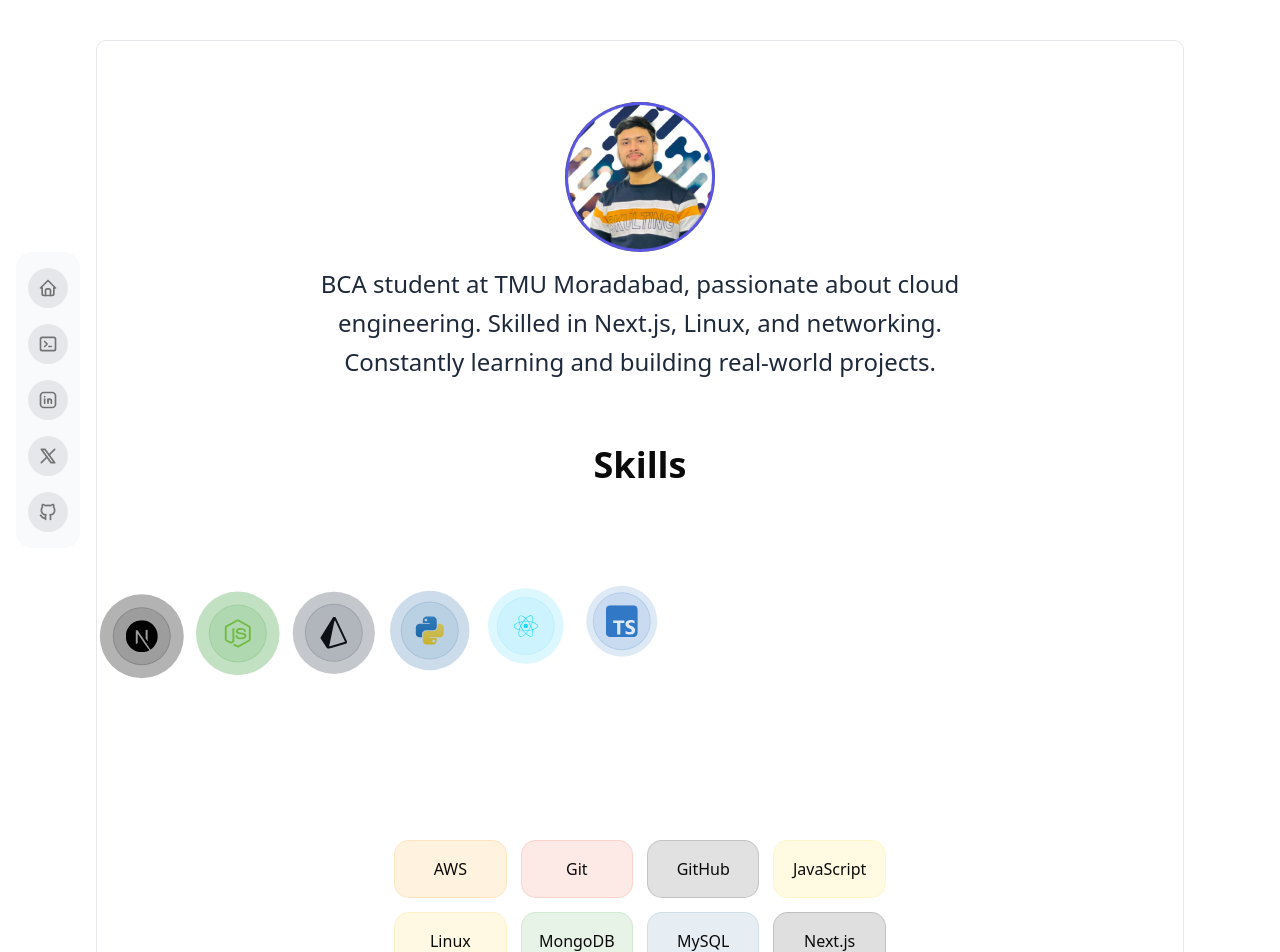
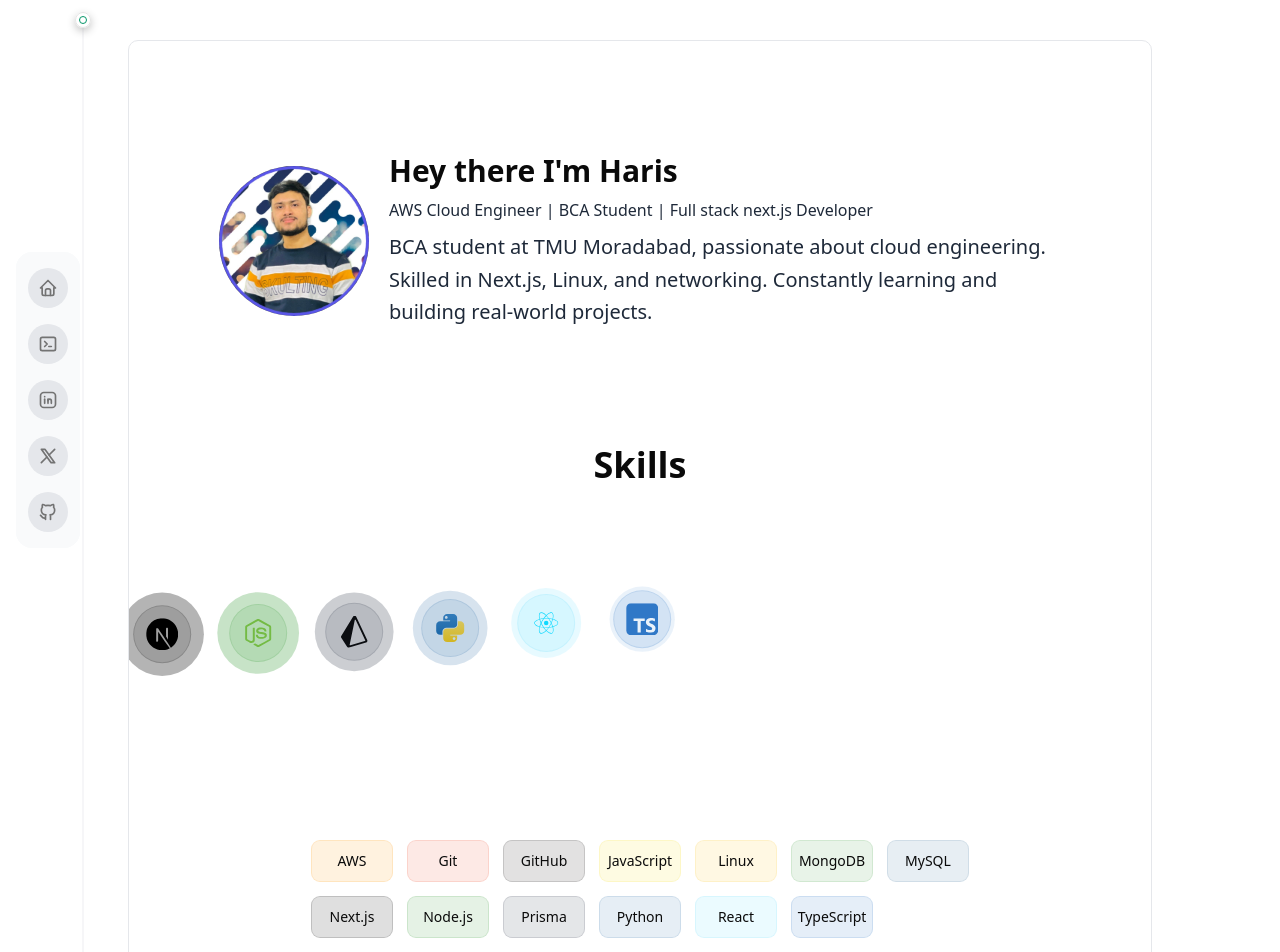
Before and after one commit to haris-al-hanafi/Portfolio, a Next.js app: page / in a window 1280 px wide. Shown: the top 952 px of the page. Built offline with nearby package versions, Linux system fonts and the light colour scheme.

Commit message:
Almost done

```diff
--- a/app/page.tsx
+++ b/app/page.tsx
@@ -2,21 +2,24 @@ import { CardHoverEffect } from '@/components/CardHoverEffect';
 import FloatingDock from '@/components/FloatingDock';
 import WaveIcons from '@/components/FloatingIcons';
 import Skills from '@/components/Skills';
+import { TracingBeam } from '@/components/ui/tracing-beam';
 import { socialMedialinks } from '@/constants/links';
 import Hero from '@/layouts/Hero';
 
 export default function Home() {
   return (
     <main className=" relative min-h-screen flex justify-center">
+      <TracingBeam>
       <div className='absolute left-6 z-50 '>
         <FloatingDock links={socialMedialinks} />
       </div>
-      <div className='h-full w-[85%] mt-10 rounded-lg border border-gray-200 flex flex-col items-center justify-center'>
+      <div className='h-full sm:w-full w-[85%] mt-10 rounded-lg border border-gray-200 flex flex-col items-center justify-center'>
         <Hero />
         <WaveIcons />
        <Skills />
         <CardHoverEffect />
       </div>
+      </TracingBeam>
     </main>
   );
 }
--- a/components/CardHoverEffect.tsx
+++ b/components/CardHoverEffect.tsx
@@ -3,7 +3,7 @@ import { HoverEffect } from './ui/card-hover-effect';
 export function CardHoverEffect() {
   return (
     <div className="max-w-5xl mx-auto px-8 mt-10">
-        <h1 className='text-center text-3xl font-semibold'>Projects</h1>
+      <h1 className='text-center text-3xl font-semibold'>Projects</h1>
       <HoverEffect items={projects} />
     </div>
   );
@@ -12,15 +12,15 @@ export const projects = [
   {
     title: "AWS Recipt Tracker",
     description:
-      "A serverless, intelligent receipt tracking solution built on AWS. It automatically extracts key information from uploaded receipts, stores structured data in DynamoDB, and notifies users via SES email — all triggered seamlessly by an S3 upload.",
+      "A serverless AWS solution that extracts data from uploaded receipts, stores it in DynamoDB, and sends user notifications via SES—all triggered by an S3 upload.",
     link: "https://github.com/haris-al-hanafi/Reciept-Tracker-with-AWS.git",
 
   },
   {
     title: "Personal Portfolio",
     description:
-      "A modern, responsive portfolio built with Next.js, Tailwind CSS, and Framer Motion to showcase my projects and skills. It features smooth animations, a minimal UI, and an interactive floating dock for quick access to my social profiles.",
-    link: "https://github.com/haris-al-hanafi/Reciept-Tracker-with-AWS.git",
+      "A modern portfolio built with Next.js, Tailwind CSS, and Framer Motion, featuring smooth animations, minimal UI, and an interactive floating dock.",
+    link: "https://github.com/haris-al-hanafi/Portfolio.git",
 
   },
 ];
--- a/components/Skills.tsx
+++ b/components/Skills.tsx
@@ -7,17 +7,17 @@ import {
 
 const Skills = () => {
   return (
-    <div className="grid grid-cols-2 sm:grid-cols-3 md:grid-cols-4 gap-4 p-4">
+    <div className="grid grid-cols-3 sm:grid-cols-4 md:grid-cols-5 lg:grid-cols-7 gap-4 p-4">
       {[...iconsgrp1, ...iconsgrp2].map(({ icon: Icon, label, description, color }, index) => (
         <div
           key={index}
-          className={`flex flex-col items-center justify-center p-4 rounded-xl shadow-md hover:scale-105 transition-transform duration-300`}
+          className={`flex flex-col items-center justify-center h-10 w-20 rounded-md shadow-md hover:scale-105 transition-transform duration-300 group`}
           style={{
             backgroundColor: `${color}20`,
             boxShadow: `0 0 0 1px ${color}40`,
           }}
         >
-          {label}
+          <span className='text-sm delay-100 transform group-hover:font-semibold'>{label}</span>
         </div>
       ))}
     </div>
--- a/components/ui/card-hover-effect.tsx
+++ b/components/ui/card-hover-effect.tsx
@@ -73,7 +73,7 @@ export const Card = ({
   return (
     <div
       className={cn(
-        "rounded-2xl h-full w-full p-4 overflow-hidden bg-black border border-transparent dark:border-white/[0.2] group-hover:border-slate-700 relative z-20",
+        "rounded-2xl h-full w-full p-4 overflow-hidden bg-zinc-200 dark:bg-black border border-transparent dark:border-white/[0.2] group-hover:border-slate-700 relative z-20",
         className
       )}
     >
@@ -91,7 +91,7 @@ export const CardTitle = ({
   children: React.ReactNode;
 }) => {
   return (
-    <h4 className={cn("text-zinc-100 font-bold tracking-wide mt-4", className)}>
+    <h4 className={cn("text-black dark:text-zinc-100 font-bold tracking-wide mt-4", className)}>
       {children}
     </h4>
   );
@@ -106,7 +106,7 @@ export const CardDescription = ({
   return (
     <p
       className={cn(
-        "mt-8 text-zinc-400 tracking-wide leading-relaxed text-sm",
+        "mt-8 text-zinc-500 dark:text-zinc-400 tracking-wide leading-relaxed text-sm",
         className
       )}
     >
--- /dev/null
+++ b/components/ui/tracing-beam.tsx
@@ -0,0 +1,129 @@
+"use client";
+import React, {
+  useEffect,
+  useRef,
+  useState,
+} from 'react';
+
+import {
+  motion,
+  useScroll,
+  useSpring,
+  useTransform,
+} from 'framer-motion';
+
+import { cn } from '@/lib/utils';
+
+export const TracingBeam = ({
+  children,
+  className,
+}: {
+  children: React.ReactNode;
+  className?: string;
+}) => {
+  const ref = useRef<HTMLDivElement>(null);
+  const { scrollYProgress } = useScroll({
+    target: ref,
+    offset: ["start start", "end start"],
+  });
+
+  const contentRef = useRef<HTMLDivElement>(null);
+  const [svgHeight, setSvgHeight] = useState(0);
+
+  useEffect(() => {
+    if (contentRef.current) {
+      setSvgHeight(contentRef.current.offsetHeight);
+    }
+  }, []);
+
+  const y1 = useSpring(
+    useTransform(scrollYProgress, [0, 0.8], [50, svgHeight]),
+    {
+      stiffness: 500,
+      damping: 90,
+    },
+  );
+  const y2 = useSpring(
+    useTransform(scrollYProgress, [0, 1], [50, svgHeight - 200]),
+    {
+      stiffness: 500,
+      damping: 90,
+    },
+  );
+
+  return (
+    <motion.div
+      ref={ref}
+      className={cn("relative mx-auto h-full w-full max-w-5xl", className)}
+    >
+      <div className="absolute top-3 -left-4 md:-left-20">
+        <motion.div
+          transition={{
+            duration: 0.2,
+            delay: 0.5,
+          }}
+          animate={{
+            boxShadow:
+              scrollYProgress.get() > 0
+                ? "none"
+                : "rgba(0, 0, 0, 0.24) 0px 3px 8px",
+          }}
+          className="border-netural-200 ml-[27px] flex h-4 w-4 items-center justify-center rounded-full border shadow-sm"
+        >
+          <motion.div
+            transition={{
+              duration: 0.2,
+              delay: 0.5,
+            }}
+            animate={{
+              backgroundColor: scrollYProgress.get() > 0 ? "white" : "",
+              borderColor: scrollYProgress.get() > 0 ? "white" : "#059669",
+            }}
+            className="h-2 w-2 rounded-full border border-neutral-300 bg-white"
+          />
+        </motion.div>
+        <svg
+          viewBox={`0 0 20 ${svgHeight}`}
+          width="20"
+          height={svgHeight}
+          className="ml-4 block"
+          aria-hidden="true"
+        >
+          <motion.path
+            d={`M 1 0V -36 l 18 24 V ${svgHeight * 0.8} l -18 24V ${svgHeight}`}
+            fill="none"
+            stroke="#9091A0"
+            strokeOpacity="0.16"
+            transition={{ duration: 10 }}
+          />
+          <motion.path
+            d={`M 1 0V -36 l 18 24 V ${svgHeight * 0.8} l -18 24V ${svgHeight}`}
+            fill="none"
+            stroke="url(#gradient)"
+            strokeWidth="1.25"
+            className="motion-reduce:hidden"
+            transition={{ duration: 10 }}
+          />
+          <defs>
+            <motion.linearGradient
+              id="gradient"
+              gradientUnits="userSpaceOnUse"
+              x1="0"
+              x2="0"
+              y1={y1}
+              y2={y2}
+            >
+              <stop stopColor="#FFFFFF" stopOpacity="0" />
+              <stop stopColor="#FFFFFF" />
+              <stop offset="0.325" stopColor="#A3A3A3" />
+              <stop offset="1" stopColor="#000000" stopOpacity="0" />
+            </motion.linearGradient>
+          </defs>
+        </svg>
+      </div>
+      <div ref={contentRef} className="flex justify-center">
+        {children}
+      </div>
+    </motion.div>
+  );
+};
--- a/layouts/Hero.tsx
+++ b/layouts/Hero.tsx
@@ -5,11 +5,17 @@ import Image from 'next/image';
 const Hero = () => {
   return (
     <div className='h-full w-[90%] mt-10 flex items-center justify-center'>
-      <div className='w-full h-80 flex flex-col justify-center items-center p-3 gap-3'>
-        <Image src={"/images/myimage.jpg"} alt='Haris' height={150} width={150} style={{ borderRadius: '100%' }} />
-        <p className="text-base sm:text-lg md:text-xl lg:text-2xl text-gray-800 dark:text-gray-600 font-medium leading-relaxed max-w-2xl mx-auto text-center">
-          BCA student at TMU Moradabad, passionate about cloud engineering. Skilled in Next.js, Linux, and networking. Constantly learning and building real-world projects.
-        </p>
+      <div className='w-full h-full md:h-80 flex md:flex-row flex-col justify-center items-center p-3 gap-5'>
+        <Image src={"/images/myimage.jpg"} alt='Haris' height={150} width={150} style={{ borderRadius: '100%' }} className='md:mt-0' />
+        <div className='flex flex-col items-start justify-center gap-2'>
+          <h1 className='md:text-3xl text-xl font-semibold'>Hey there I'm Haris</h1>
+          <p className="text-md text-gray-800 dark:text-gray-600 leading-relaxed text-start">
+            AWS Cloud Engineer | BCA Student | Full stack next.js Developer
+          </p>
+          <p className="text-base sm:text-lg md:text-xl lg:text-xl text-gray-800 dark:text-gray-600 font-medium leading-relaxed max-w-2xl mx-auto text-start">
+            BCA student at TMU Moradabad, passionate about cloud engineering. Skilled in Next.js, Linux, and networking. Constantly learning and building real-world projects.
+          </p>
+        </div>
       </div>
     </div>
   )
```
